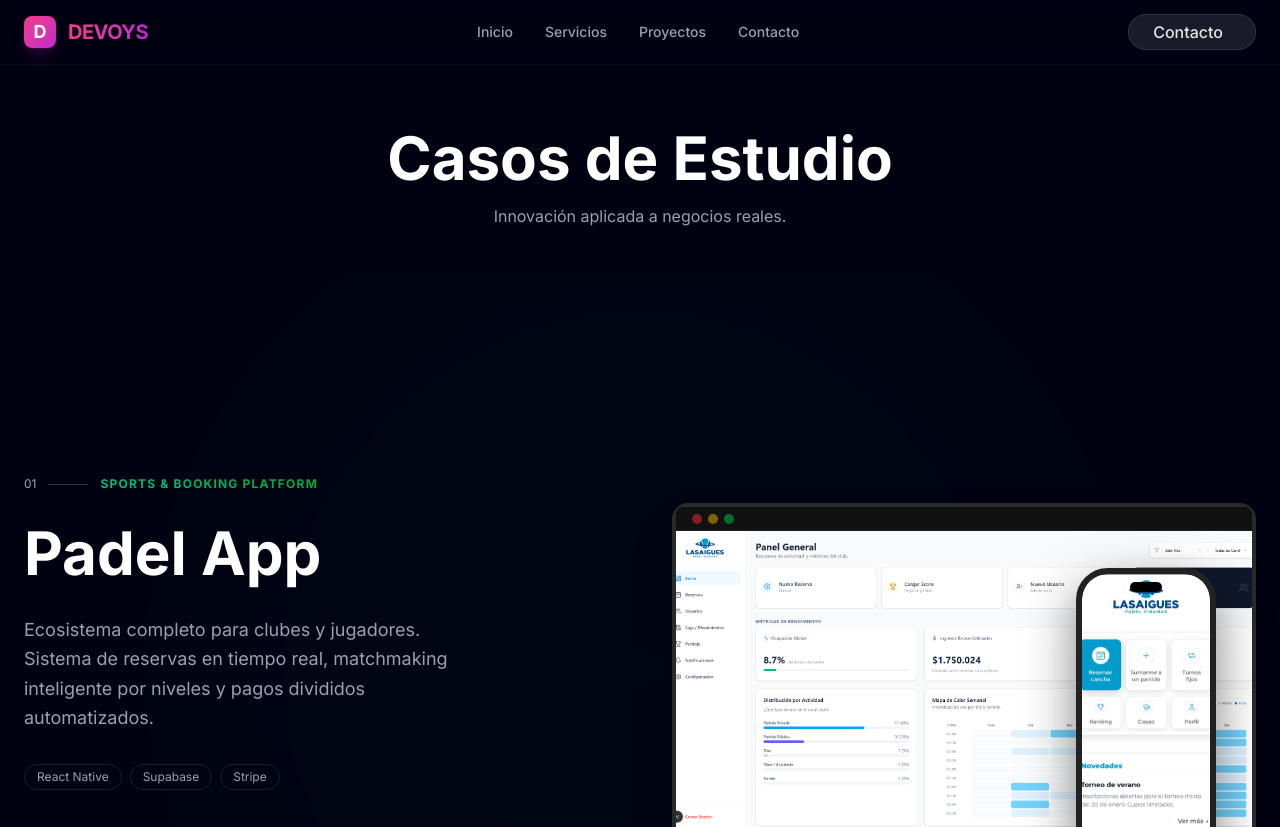
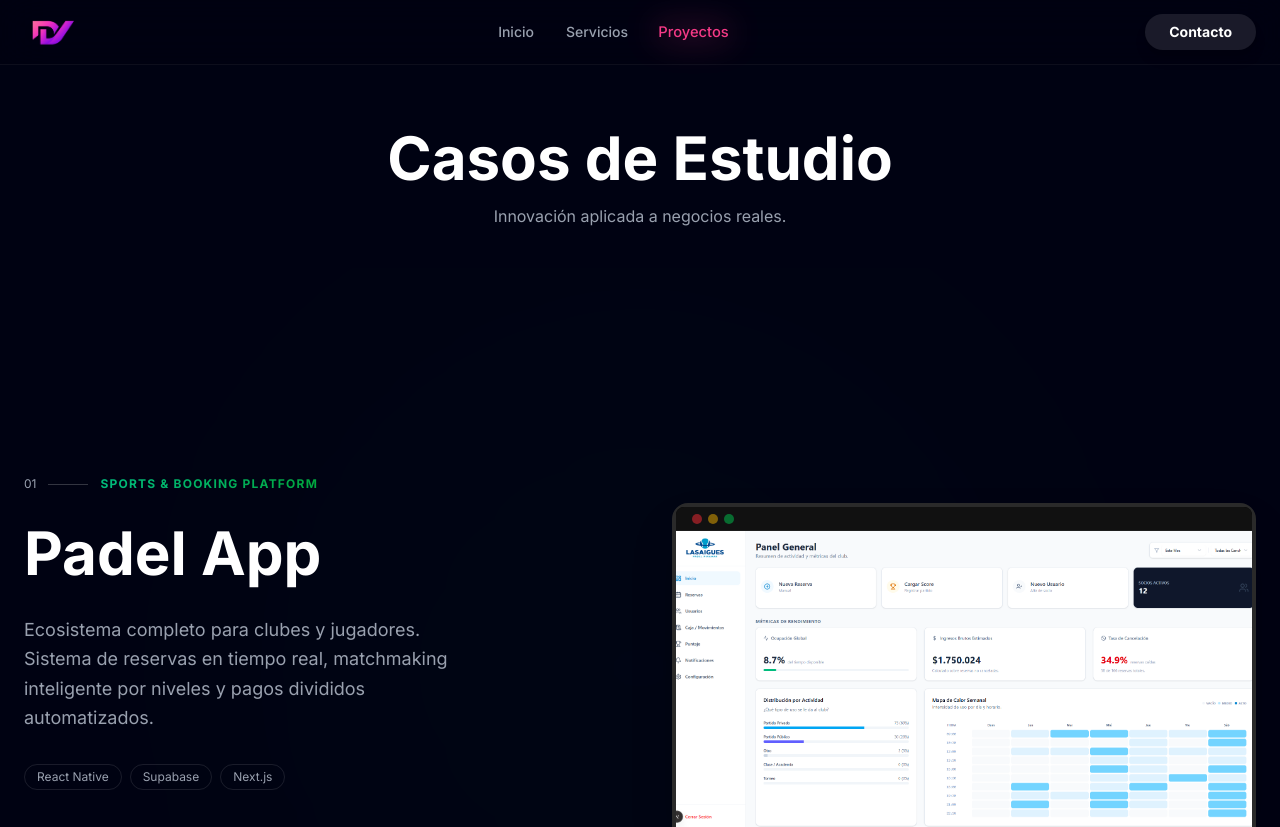
Before and after one commit to MateoFontaine/Devoys, a Next.js app: page /proyectos in a window 1280 px wide. Shown: the top 827 px of the page. Built offline with nearby package versions, Linux system fonts and the light colour scheme.

Commit message:
Agregamos modificaiones

```diff
--- a/components/Contact.tsx
+++ b/components/Contact.tsx
@@ -37,7 +37,7 @@ export const Contact = () => {
                 </div>
                 <div>
                   <p className="text-xs text-gray-500 uppercase font-bold">Escríbenos</p>
-                  <a href="mailto:hola@devoys.com" className="text-lg font-medium hover:text-white transition-colors">hola@devoys.com</a>
+                  <a href="mailto:hola@devoys.com" className="text-lg font-medium hover:text-white transition-colors">devoys.desarrollo@gmail.com</a>
                 </div>
               </div>
 
--- a/components/Hero.tsx
+++ b/components/Hero.tsx
@@ -4,7 +4,7 @@ import { motion } from "framer-motion";
 
 export const Hero = () => {
   return (
-    <section className="relative flex flex-col items-center justify-center min-h-screen px-4 pt-20 overflow-hidden w-full">
+    <section id="hero" className="relative flex flex-col items-center justify-center min-h-screen px-4 pt-20 overflow-hidden w-full">
 
       {/* --- FONDO ANIMADO (Aurora Cyberpunk) --- */}
       <div className="absolute inset-0 w-full h-full">
--- a/components/Navbar.tsx
+++ b/components/Navbar.tsx
@@ -1,19 +1,74 @@
 "use client";
 
-import { useState } from "react";
+import { useState, useEffect } from "react";
 import Link from "next/link";
+import Image from "next/image";
+import { usePathname } from "next/navigation";
 import { motion, AnimatePresence } from "framer-motion";
 import { Menu, X } from "lucide-react";
 
 export const Navbar = () => {
   const [isOpen, setIsOpen] = useState(false);
+  // Iniciamos en 'hero' si estamos en la home para que 'Inicio' arranque prendido
+  const pathname = usePathname();
+  const [activeSection, setActiveSection] = useState(pathname === "/" ? "hero" : "");
 
   const navLinks = [
-    { name: "Inicio", href: "/" }, // Agregamos Inicio
-    { name: "Servicios", href: "/#servicios" }, // Agregamos / para que funcione desde otras páginas
-    { name: "Proyectos", href: "/proyectos" }, // Enlace a la nueva página
-    { name: "Contacto", href: "/#contacto" },
+    { name: "Inicio", href: "/", id: "hero" },
+    { name: "Servicios", href: "/#servicios", id: "servicios" },
+    { name: "Proyectos", href: "/proyectos", type: "page" },
   ];
+
+  // --- LÓGICA DE SCROLL SPY MEJORADA ---
+  useEffect(() => {
+    const handleScroll = () => {
+      if (pathname !== "/") return;
+
+      // 1. DETECCIÓN DE INICIO (HERO)
+      // Si estamos muy cerca del top (menos de 100px de scroll), forzamos 'hero'
+      if (window.scrollY < 100) {
+        setActiveSection("hero");
+        return; // No seguimos chequeando lo demás para optimizar
+      }
+
+      // 2. DETECCIÓN DEL RESTO DE SECCIONES
+      const sections = ["servicios", "contacto"];
+
+      for (const sectionId of sections) {
+        const element = document.getElementById(sectionId);
+        if (element) {
+          const rect = element.getBoundingClientRect();
+          // Ajustamos el offset (150px) para que detecte la sección un poco antes de llegar
+          if (rect.top >= 0 && rect.top <= window.innerHeight / 2) {
+            setActiveSection(sectionId);
+            break;
+          } else if (rect.top < 0 && rect.bottom > 150) {
+             // Si ya pasamos el top pero seguimos dentro de la sección larga
+             setActiveSection(sectionId);
+             break;
+          }
+        }
+      }
+    };
+
+    // Ejecutamos al montar para detectar estado inicial
+    handleScroll();
+
+    window.addEventListener("scroll", handleScroll, { passive: true });
+    return () => window.removeEventListener("scroll", handleScroll);
+  }, [pathname]);
+
+
+  const isLinkActive = (link: any) => {
+    if (link.type === "page") {
+      return pathname === link.href;
+    } else {
+      if (pathname !== "/") return false;
+      // Si el link es Inicio ("/") y la sección activa es "hero", lo prendemos
+      if (link.href === "/" && activeSection === "hero") return true;
+      return activeSection === link.id;
+    }
+  };
 
   return (
     <>
@@ -21,46 +76,56 @@ const navLinks = [
         initial={{ y: -100, opacity: 0 }}
         animate={{ y: 0, opacity: 1 }}
         transition={{ duration: 0.5 }}
-        className="fixed top-0 left-0 right-0 z-50 border-b border-white/5 bg-[#000212]/70 backdrop-blur-xl supports-[backdrop-filter]:bg-[#000212]/50"
+        className="fixed top-0 left-0 right-0 z-50 border-b border-white/5 bg-[#000212]/80 backdrop-blur-xl supports-[backdrop-filter]:bg-[#000212]/60"
       >
         <div className="max-w-7xl mx-auto px-6 h-16 flex items-center justify-between">
 
-          {/* --- LOGO (Con el degradado nuevo) --- */}
-          <Link href="/" className="flex items-center gap-3 group">
-            {/* Icono 'D' con gradiente de fondo */}
-            <div className="w-8 h-8 rounded-lg flex items-center justify-center bg-gradient-to-br from-[#f53a87] to-[#c126cb] shadow-lg shadow-[#c126cb]/20 group-hover:shadow-[#c126cb]/50 transition-all duration-300 transform group-hover:scale-105">
-              <span className="text-white font-bold text-lg">D</span>
-            </div>
-
-            {/* Texto DEVOYS con gradiente en las letras */}
-            <span className="font-bold text-xl tracking-tight bg-clip-text text-transparent bg-gradient-to-r from-[#f53a87] via-[#c126cb] to-[#f53a87] bg-[length:200%_auto] bg-left group-hover:bg-right transition-all duration-500 ease-in-out">
-              DEVOYS
-            </span>
+          {/* --- LOGO --- */}
+          <Link href="/" className="flex items-center gap-3 group relative w-10 h-10 md:w-14 md:h-12">
+             <Image
+               src="/logo.png"
+               alt="Devoys Logo"
+               fill
+               className="object-contain"
+               priority
+             />
           </Link>
 
-          {/* --- DESKTOP MENU --- */}
+          {/* --- DESKTOP MENU (Con efecto Iluminado) --- */}
           <div className="hidden md:flex items-center gap-8">
-            {navLinks.map((link) => (
+            {navLinks.map((link) => {
+              const isActive = isLinkActive(link);
+
+              return (
                 <Link
                   key={link.name}
                   href={link.href}
-                className="text-sm font-medium text-gray-400 hover:text-white transition-colors duration-200"
+                  // AQUÍ ESTÁ EL EFECTO DE LUZ: drop-shadow intenso
+                  className={`text-sm font-medium transition-all duration-300 ${
+                    isActive
+                      ? "text-[#f53a87] drop-shadow-[0_0_15px_rgba(245,58,135,1)] scale-105" // Activo: Fucsia + Luz + Ligeramente más grande
+                      : "text-gray-400 hover:text-white" // Inactivo
+                  }`}
                 >
                   {link.name}
                 </Link>
-            ))}
+              );
+            })}
           </div>
 
           {/* --- CTA BUTTON --- */}
           <div className="hidden md:flex">
             <Link
               href="#contacto"
-              className="group relative inline-flex h-9 items-center justify-center overflow-hidden rounded-full bg-white/10 px-6 font-medium text-neutral-200 duration-300 hover:w-32 hover:bg-white/20 hover:text-white border border-white/10"
+              className={`
+                px-6 py-2 rounded-full font-bold text-sm transition-all duration-300 shadow-lg
+                ${activeSection === 'contacto' && pathname === '/'
+                    ? "bg-[#f53a87] text-white shadow-[#f53a87]/60 scale-105"
+                    : "bg-white/10 text-white hover:bg-[#f53a87] hover:shadow-[#f53a87]/30"
+                }
+              `}
             >
-              <span className="mr-2">Contacto</span>
-              <div className="absolute right-3 translate-x-[150%] opacity-0 transition-all duration-300 group-hover:translate-x-0 group-hover:opacity-100">
-                →
-              </div>
+              Contacto
             </Link>
           </div>
 
@@ -84,23 +149,31 @@ const navLinks = [
             className="fixed inset-x-0 top-16 z-40 bg-[#000212] border-b border-white/10 md:hidden overflow-hidden"
           >
             <div className="p-4 flex flex-col gap-2">
-              {navLinks.map((link) => (
+              {navLinks.map((link) => {
+                 const isActive = isLinkActive(link);
+                 return (
                     <Link
                       key={link.name}
                       href={link.href}
                       onClick={() => setIsOpen(false)}
-                  className="block px-4 py-3 text-lg font-medium text-gray-400 hover:text-white hover:bg-white/5 rounded-lg transition-colors"
+                      // En mobile también aplicamos el brillo
+                      className={`block px-4 py-3 text-lg font-medium rounded-lg transition-colors ${
+                        isActive
+                          ? "text-[#f53a87] bg-[#f53a87]/10 drop-shadow-[0_0_5px_rgba(245,58,135,0.5)]"
+                          : "text-gray-400 hover:text-white hover:bg-white/5"
+                      }`}
                     >
                       {link.name}
                     </Link>
-              ))}
+                 )
+              })}
               <div className="h-px bg-white/10 my-2" />
               <Link
                 href="#contacto"
                 onClick={() => setIsOpen(false)}
-                className="block px-4 py-3 text-center bg-gradient-to-r from-[#f53a87] to-[#c126cb] text-white rounded-lg font-bold shadow-lg shadow-[#c126cb]/20"
+                className="block px-4 py-3 text-center bg-gradient-to-r from-[#f53a87] to-[#c126cb] text-white rounded-lg font-bold shadow-lg shadow-[#c126cb]/20 active:scale-95 transition-transform"
               >
-                Empezar Proyecto
+                Contacto
               </Link>
             </div>
           </motion.div>
--- a/components/ProjectShowcase.tsx
+++ b/components/ProjectShowcase.tsx
@@ -10,7 +10,7 @@ const projects = [
     title: "Padel App",
     category: "Sports & Booking Platform",
     description: "Ecosistema completo para clubes y jugadores. Sistema de reservas en tiempo real, matchmaking inteligente por niveles y pagos divididos automatizados.",
-    tech: ["React Native", "Supabase", "Stripe"],
+    tech: ["React Native", "Supabase", "Next.js"],
     color: "from-emerald-500 to-green-600",
     bgAccent: "bg-emerald-500/10",
     desktopImg: "/proyectos/padel-desktop.png",
@@ -128,25 +128,7 @@ const ProjectSection = ({ project, index }: { project: any, index: number }) =>
             </div>
           </div>
 
-          {/* 2. PHONE FRAME */}
-          <div className="absolute -bottom-10 -right-4 md:right-10 w-[120px] md:w-[140px] aspect-[9/19.5] bg-black border-[6px] border-[#222] rounded-[2rem] shadow-[0_20px_50px_rgba(0,0,0,0.5)] z-20 overflow-hidden">
-             {/* Notch (Cámara Frontal) - CAMBIO: Más pequeño */}
-             <div className="absolute top-2 left-1/2 -translate-x-1/2 w-8 h-2.5 bg-black rounded-full z-30 pointer-events-none"></div>
 
-             {/* --- IMAGEN MOBILE --- */}
-             <div className="w-full h-full bg-[#0a0a0a] relative overflow-hidden rounded-[1.5rem]">
-                {project.mobileImg ? (
-                  <Image
-                    src={project.mobileImg}
-                    alt={`${project.title} Mobile`}
-                    fill
-                    className="object-cover object-top"
-                  />
-                ) : (
-                  <div className={`w-full h-full bg-gradient-to-br ${project.color} opacity-30`}></div>
-                )}
-             </div>
-          </div>
 
         </motion.div>
 
```
Also changed, not shown: public/Logo.png (added). Lines whose indentation alone changed are shown as unchanged.
